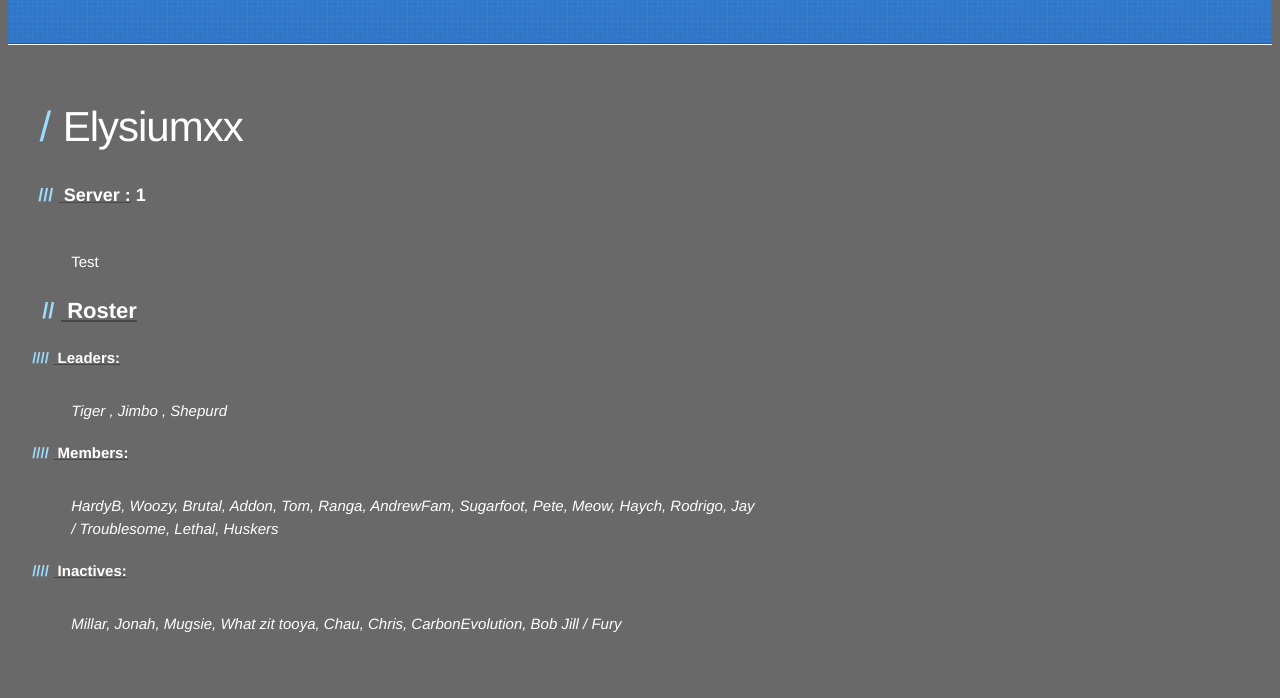
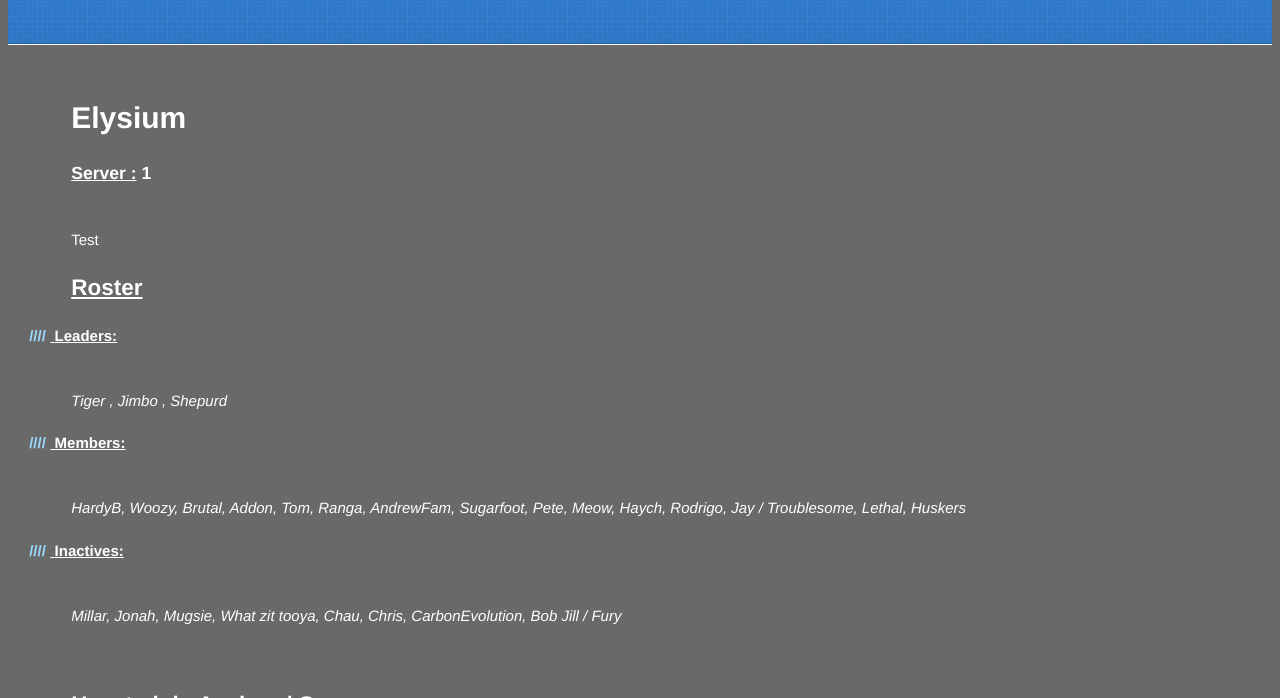
Before and after one commit to DerekR0123/Rossfitness.github.io, a Jekyll site: the page index.html, which Jekyll copies as it is, in a window 1280 px wide and 900 px high, cut to the strip 202-900 px from the top of the window. Built offline with Jekyll 4.4.1, drawn with Linux system fonts in a browser that asks for light colours.

Commit message:
Update index.html

```diff
--- a/index.html
+++ b/index.html
@@ -27,8 +27,8 @@
 
     <div id="content-wrapper">
       <div class="inner clearfix">
-        <section id="main-content">
-<p><h1><FONT COLOR="FFFFFF">Elysiumxx</FONT></h1></p>
+        <!--<section id="main-content">-->
+<a id="designer-templates" class="anchor" href="#designer-templates" aria-hidden="true"><span aria-hidden="true" class="octicon octicon-link"></span></a><h1><FONT COLOR="FFFFFF">Elysium</FONT></h1>
 
 <p><u><h3>
 <FONT COLOR="FFFFFF">Server :</u> <strong>1</strong></h3></p></FONT><br>
```
